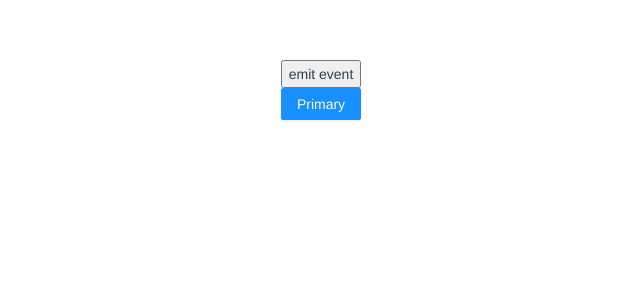
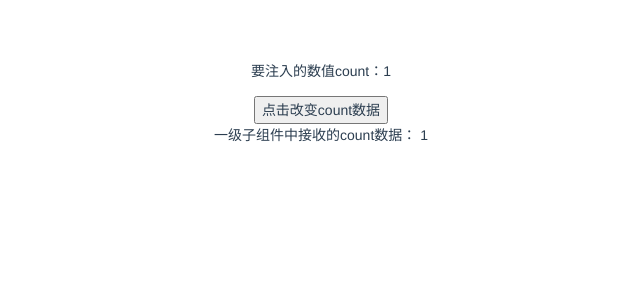
Before and after one commit to ChongQianQian/Vite-demo, a Vue app: page / in a window 1280 px wide. Shown: the top 300 px of the page, without its empty margins (319-959 px from the left). Built offline with nearby package versions, Linux system fonts and the light colour scheme.

Commit message:
学习privide和inject

```diff
--- a/src/App.vue
+++ b/src/App.vue
@@ -27,19 +27,20 @@
   <!-- <KeyCodeRemove></KeyCodeRemove> -->
 
   <!--14-2 $on $off 和 $once被移除 -->
-  <button @click="sendMsg">emit event</button>
-  <MittDemo></MittDemo>
+  <!-- <button @click="sendMsg">emit event</button>
+  <MittDemo></MittDemo> -->
 
   <!-- 4.Emits Component Option -->
   <!-- <EmitsComponentOption @click="handleClick" @myclick="myclick"></EmitsComponentOption> -->
 
-
   <!-- 实例方法定义组件 -->
   <!-- <comp></comp> -->
 
-
   <!-- 实际案例 -->
   <!-- <Todos></Todos> -->
+
+  <!-- 其他案例 -->
+  <OtherDemo></OtherDemo>
   <div></div>
 </template>
 
@@ -55,6 +56,8 @@ import MittDemo from './components/MittDemo.vue'
 import VModel from './components/VModel.vue';
 import SuspenseDemo from './components/SuspenseDemo.vue';
 import RenderHDemo from './components/RenderHDemo.vue';
+
+import OtherDemo from './components/OtherDemo.vue'
 
 // import Todos from './components/todos/Todos.vue' //局部注册组件
 
@@ -75,7 +78,8 @@ export default {
     MittDemo,
     VModel,
     SuspenseDemo,
-    RenderHDemo
+    RenderHDemo,
+    OtherDemo
     // Todos
   },
   methods:{
--- /dev/null
+++ b/src/components/OtherDemo.vue
@@ -0,0 +1,36 @@
+<!--
+ * @Author: 云乐
+ * @Date: 2020-12-10 19:29:33
+ * @LastEditTime: 2020-12-10 19:39:14
+ * @LastEditors: 云乐
+ * @Description:
+-->
+<template>
+  <div>
+    <p>要注入的数值count：{{ count }}</p>
+    <button @click="count=2">点击改变count数据</button>
+    <First></First>
+  </div>
+</template>
+
+<script>
+import First from "./Privide/First.vue";
+import { ref } from "vue";
+export default {
+  components: {
+    First,
+  },
+  provide() {
+    return {
+      age: 12,
+      count: this.count,
+    };
+  },
+  setup() {
+    const count = ref("1");
+    return { count };
+  },
+};
+</script>
+
+<style scoped></style>
--- /dev/null
+++ b/src/components/Privide/First.vue
@@ -0,0 +1,21 @@
+<template>
+    <div>
+        一级子组件中接收的count数据：
+        {{count}}
+    </div>
+</template>
+
+<script>
+    export default {
+        inject: ['age','count'],
+        computed: {
+            name() {
+                return this.data
+            }
+        },
+    }
+</script>
+
+<style scoped>
+
+</style>
```
